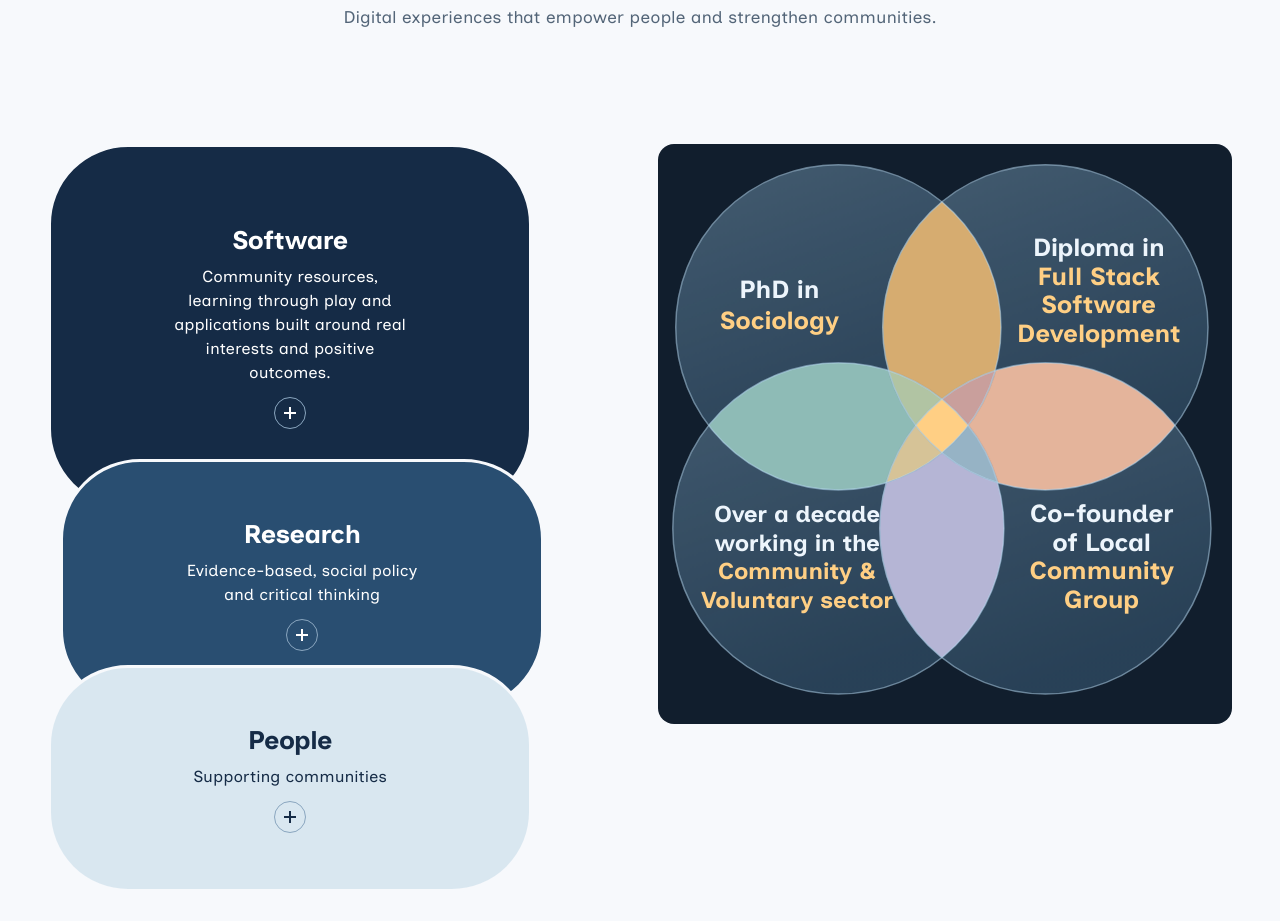
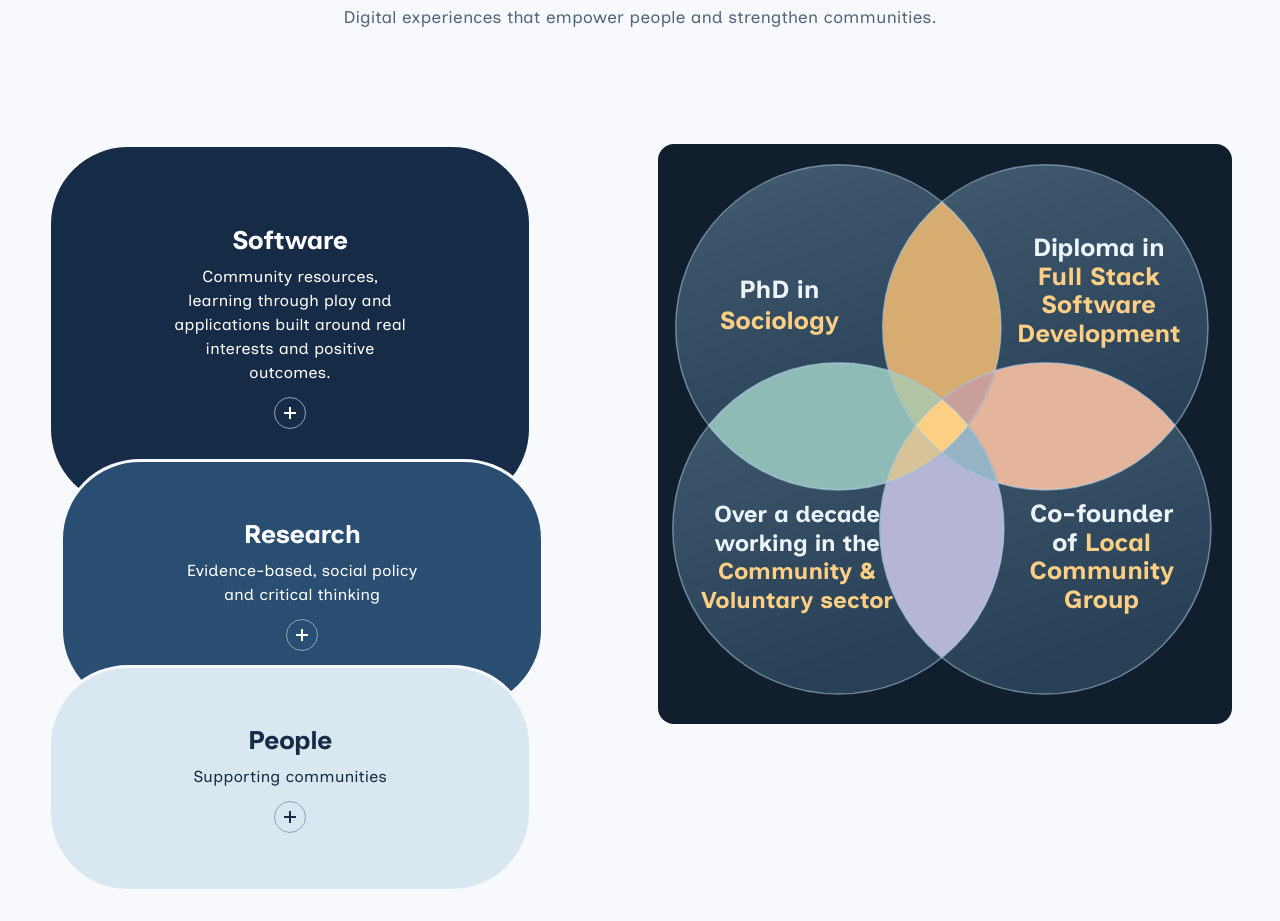
Before and after one commit to SamOBrienOlinger/SamOBrienOlinger, a website: page index.html in a window 1280 px wide. Shown: the part 707-1628 px from the top of the page. Drawn offline with Linux system fonts and the light colour scheme.

Commit message:
Highlight Local Community Group in the Venn diagram
Extend the existing gold accent to Local while keeping the centered of Local line intact.

```diff
--- a/index.html
+++ b/index.html
@@ -320,7 +320,7 @@
               </g>
               <g class="credential-detail credential-detail--service" data-credential-detail aria-hidden="true">
                 <circle cx="940" cy="650" r="280" class="credential-outline" />
-                <text x="1035" y="640"><tspan x="1035">Co-founder</tspan><tspan x="1035" dy="48">of Local</tspan><tspan x="1035" dy="48" class="credential-accent">Community</tspan><tspan x="1035" dy="48" class="credential-accent">Group</tspan></text>
+                <text x="1035" y="640"><tspan x="1035">Co-founder</tspan><tspan x="1035" dy="48">of <tspan class="credential-accent">Local</tspan></tspan><tspan x="1035" dy="48" class="credential-accent">Community</tspan><tspan x="1035" dy="48" class="credential-accent">Group</tspan></text>
               </g>
             </svg>
           </figure>
```
